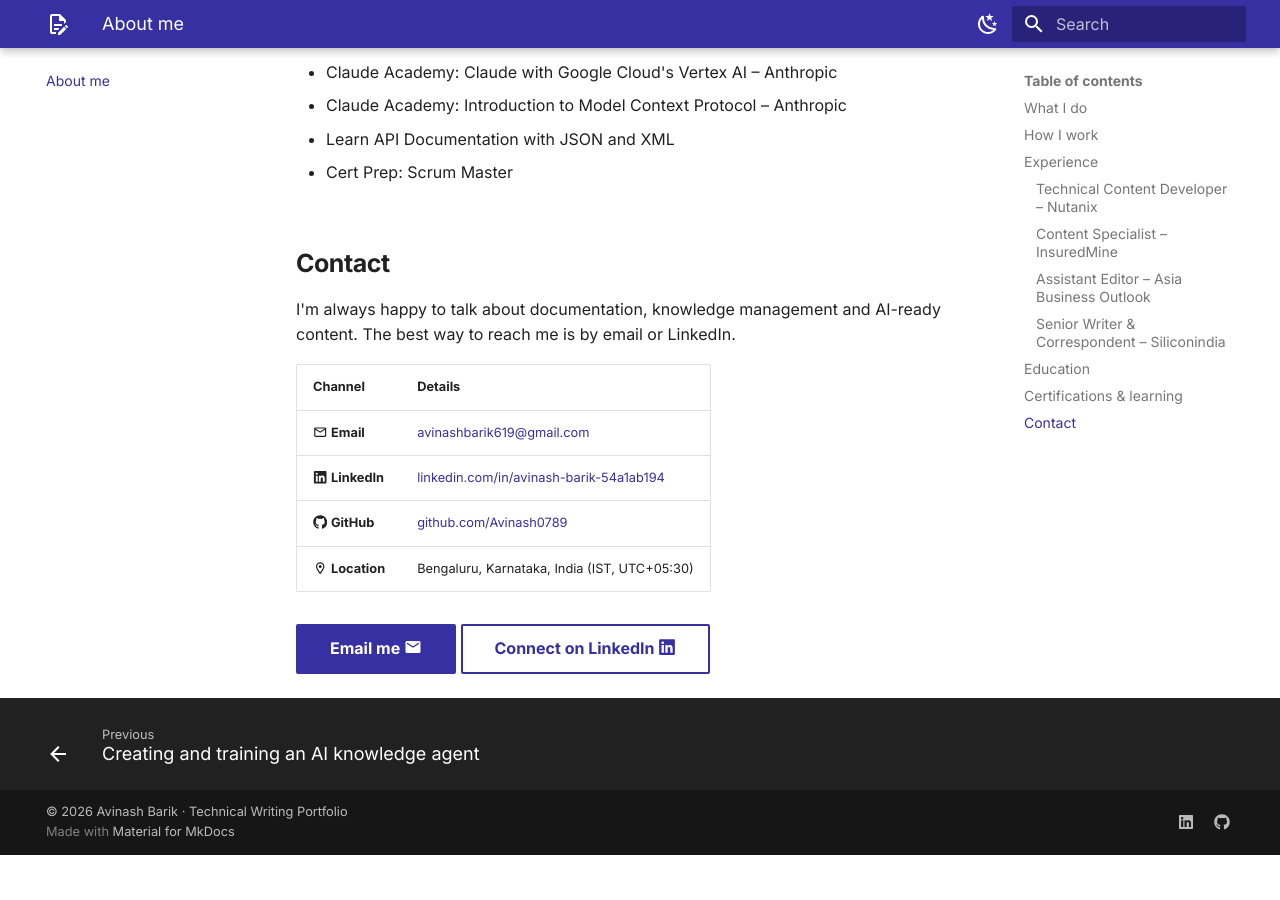
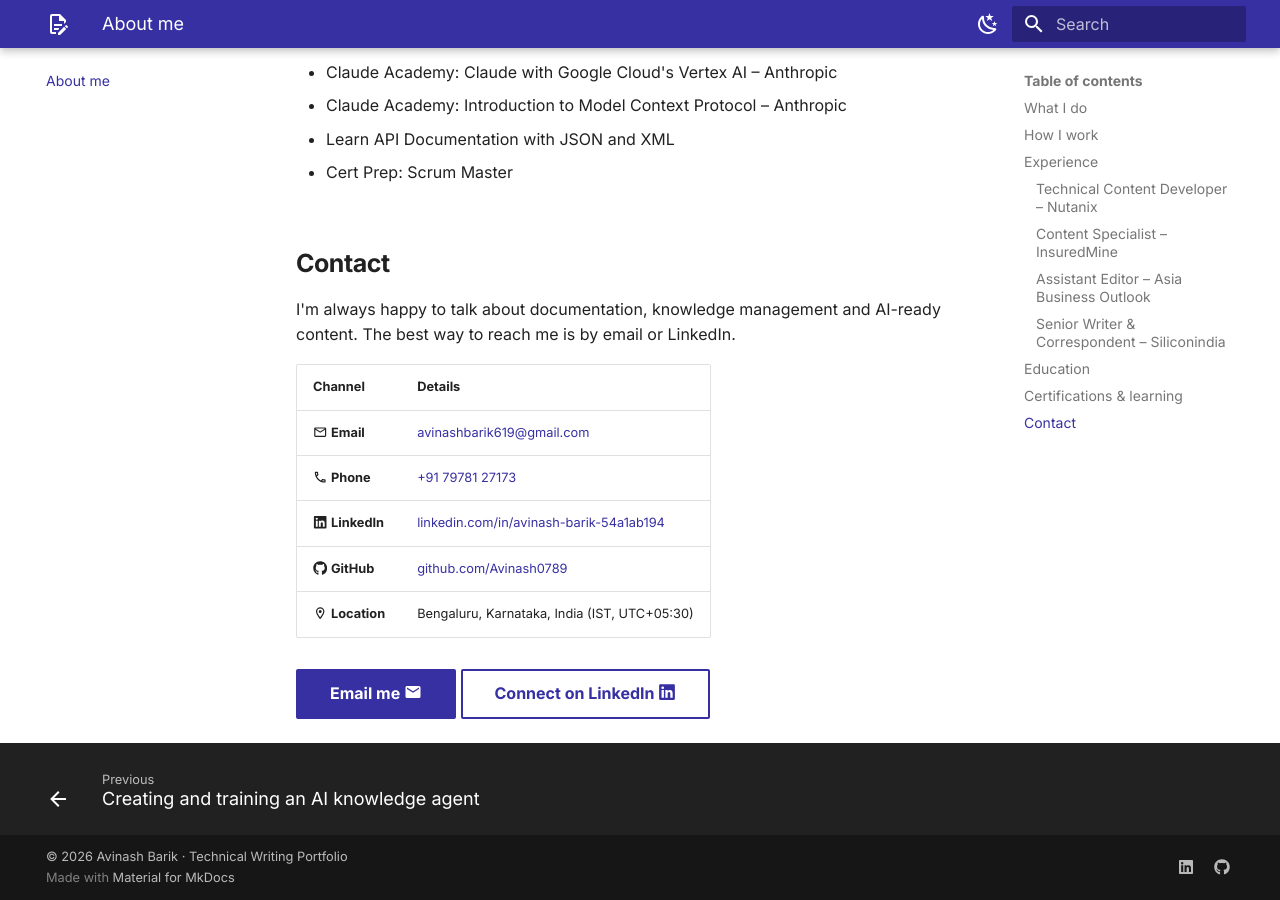
Before and after one commit to Avinash0789/Avinash0789.github.io, an MkDocs documentation site: the page built from docs/about.md, in a window 1280 px wide and 900 px high, scrolled down 2398 px. Built offline with MkDocs 1.6.1 and Material for MkDocs 9.7.7, drawn with Linux system fonts in a browser that asks for light colours; before the commit the page ends 3253 px from its top, so only the background shows below that.

Commit message:
Add phone number to About page contact table

```diff
--- a/docs/about.md
+++ b/docs/about.md
@@ -66,6 +66,7 @@ I'm always happy to talk about documentation, knowledge management and AI-ready
 | Channel | Details |
 |---|---|
 | :material-email-outline: **Email** | [avinashbarik619@gmail.com](mailto:avinashbarik619@gmail.com) |
+| :material-phone-outline: **Phone** | [+91 79781 27173](tel:+917978127173) |
 | :fontawesome-brands-linkedin: **LinkedIn** | [linkedin.com/in/avinash-barik-54a1ab194](https://www.linkedin.com/in/avinash-barik-54a1ab194/){ target="_blank" } |
 | :fontawesome-brands-github: **GitHub** | [github.com/Avinash0789](https://github.com/Avinash0789){ target="_blank" } |
 | :material-map-marker-outline: **Location** | Bengaluru, Karnataka, India (IST, UTC+05:30) |
```
